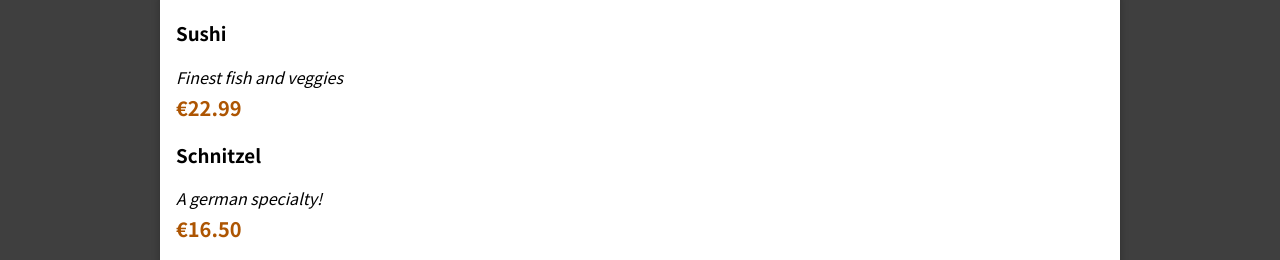
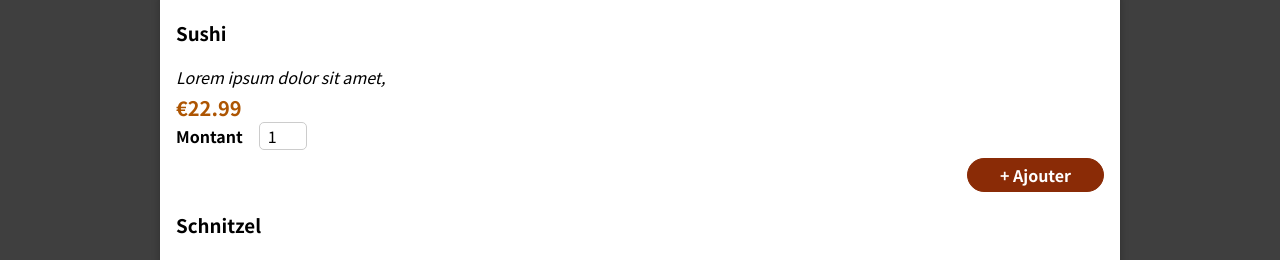
Before and after one commit to FARIDJADDA/BitMeals-React, a JavaScript app: page / in a window 1280 px wide. Shown: the part 520-780 px from the top of the page. Built offline with nearby package versions, Linux system fonts and the light colour scheme.

Commit message:
Adding a Form

```diff
--- a/src/components/Meals/AvailableMeals.js
+++ b/src/components/Meals/AvailableMeals.js
@@ -7,25 +7,29 @@
   {
     id: "m1",
     title: "Sushi",
-    description: "Finest fish and veggies",
+    description:
+      "Lorem ipsum dolor sit amet, ",
     price: 22.99,
   },
   {
     id: "m2",
     title: "Schnitzel",
-    description: "A german specialty!",
+    description:
+      "Lorem ipsum dolor sit amet,",
     price: 16.5,
   },
   {
     id: "m3",
     title: "Barbecue Burger",
-    description: "American, raw, meaty",
+    description:
+      "Lorem ipsum dolor sit amet, consectetur adipiscing elit. Sed vitae arcu feugiat",
     price: 12.99,
   },
   {
     id: "m4",
     title: "Green Bowl",
-    description: "Healthy...and green...",
+    description:
+      "Lorem ipsum dolor sit amet, consectetur adipiscing elit. Sed vitae arcu feugiat",
     price: 18.99,
   },
 ];
--- a/src/components/Meals/MealItem/MealItem.js
+++ b/src/components/Meals/MealItem/MealItem.js
@@ -1,4 +1,6 @@
-import classes from './MealItem.module.css'
+import classes from "./MealItem.module.css";
+
+import MealItemForm from "./MealItemForm";
 
 const MealItem = (props) => {
   const price = `€${props.price.toFixed(2)}`;
@@ -11,7 +13,7 @@
         <div className={classes.price}>{price}</div>
       </div>
       <div>
-
+        <MealItemForm />
       </div>
     </li>
   );
--- a/src/components/Meals/MealItem/MealItemForm.js
+++ b/src/components/Meals/MealItem/MealItemForm.js
@@ -0,0 +1,23 @@
+import Input from "../../UI/Input";
+import classes from "./MealItemForm.module.css";
+
+const MealItemForm = (props) => {
+  return (
+    <form className={classes.form}>
+      <Input
+        label="Montant"
+        input={{
+          id: "amount",
+          type: "number",
+          min: "1",
+          max: "5",
+          step: "1",
+          defaultValue: "1",
+        }}
+      />
+      <button>+ Ajouter</button>
+    </form>
+  );
+};
+
+export default MealItemForm;
--- /dev/null
+++ b/src/components/Meals/MealItem/MealItemForm.module.css
@@ -0,0 +1,20 @@
+.form {
+    text-align: right;
+  }
+
+  .form button {
+    font: inherit;
+    cursor: pointer;
+    background-color: #8a2b06;
+    border: 1px solid #8a2b06;
+    color: white;
+    padding: 0.25rem 2rem;
+    border-radius: 20px;
+    font-weight: bold;
+  }
+
+  .form button:hover,
+  .form button:active {
+    background-color: #641e03;
+    border-color: #641e03;
+  }
--- /dev/null
+++ b/src/components/UI/Input.js
@@ -0,0 +1,12 @@
+import classes from "./Input.module.css";
+
+const Input = (props) => {
+    return (
+        <div className={classes.input}>
+            <label htmlFor={props.input.id} >{props.label}</label>
+            <input {...props.input}/>
+        </div>
+    )
+}
+
+export default Input;
--- /dev/null
+++ b/src/components/UI/Input.module.css
@@ -0,0 +1,18 @@
+.input {
+    display: flex;
+    align-items: center;
+    margin-bottom: 0.5rem;
+  }
+
+  .input label {
+    font-weight: bold;
+    margin-right: 1rem;
+  }
+
+  .input input {
+    width: 3rem;
+    border-radius: 5px;
+    border: 1px solid #ccc;
+    font: inherit;
+    padding-left: 0.5rem;
+  }
```
Also changed, not shown: 1 other file (tests, documents, lock files or other folders).
